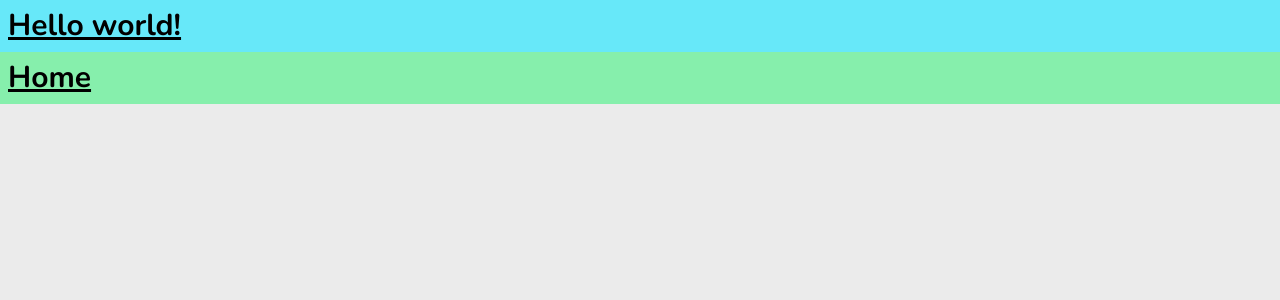
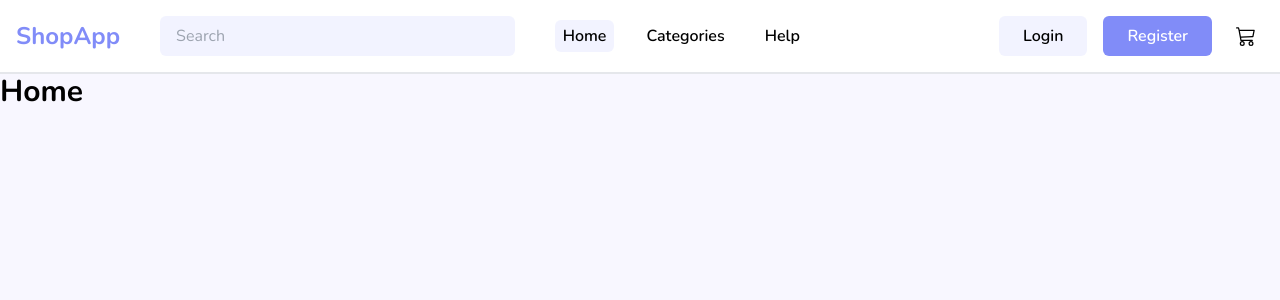
Before and after one commit to FlorNV/shop-api-react, a React (Vite) app: page / in a window 1280 px wide. Shown: the top 300 px of the page. Built offline with nearby package versions, Linux system fonts and the light colour scheme.

Commit message:
Crear un componente Navbar
Se ha creado y estilizado una barra de navegación que se ajusta al tamaño de diferentes dispositivos.

```diff
--- a/src/App.jsx
+++ b/src/App.jsx
@@ -1,4 +1,5 @@
 import { BrowserRouter, Routes, Route } from "react-router-dom";
+import { Navbar } from "./components/Navbar";
 import { Home } from "./pages/Home";
 import { Login } from "./pages/Login";
 import { Register } from "./pages/Register";
@@ -6,9 +7,7 @@ import { Register } from "./pages/Register";
 export const App = () => {
   return (
     <BrowserRouter>
-      <h1 className="text-3xl font-bold underline bg-cyan-300 p-2">
-        Hello world!
-      </h1>
+      <Navbar />
       <Routes>
         <Route path="/" element={<Home />} />
         <Route path="/login" element={<Login />} />
--- /dev/null
+++ b/src/components/Navbar.jsx
@@ -0,0 +1,100 @@
+import React, { useState } from "react";
+import { Link, NavLink } from "react-router-dom";
+import { FaBars, FaTimes } from "react-icons/fa";
+import { BsCart3, BsListTask, BsHeadphones } from "react-icons/bs";
+import { HiOutlineHome } from "react-icons/hi";
+
+export const Navbar = () => {
+  const [open, setOpen] = useState(false);
+
+  const activeLink = "text-black bg-indigo-400/10";
+  const noActiveLink = "text-black hover:text-indigo-400";
+  const link = " rounded-md px-2 py-1 font-semibold mt-2 lg:mt-0";
+
+  return (
+    <nav className="bg-white border-b-2 p-4">
+      <div className="flex flex-wrap items-center space-x-4 lg:space-x-10">
+        <div className="text-2xl font-bold text-indigo-400">
+          <Link to="/">ShopApp</Link>
+        </div>
+        <div className="flex-1">
+          <input
+            type="text"
+            placeholder="Search"
+            className="w-full px-4 py-2 bg-indigo-400/10 rounded-md focus:outline-none focus:bg-indigo-400/20"
+          />
+        </div>
+        <div
+          className="lg:hidden cursor-pointer text-black hover:text-indigo-400"
+          onClick={() => setOpen(!open)}
+        >
+          {!open ? <FaBars /> : <FaTimes />}
+        </div>
+        <div
+          className={`w-full lg:flex lg:w-auto flex flex-col lg:flex-row lg:flex-[2] justify-between ${
+            !open ? "hidden" : ""
+          }`}
+        >
+          <div className="flex flex-col lg:flex-row lg:items-center lg:space-x-6">
+            <NavLink
+              to="/"
+              className={({ isActive }) =>
+                (isActive ? activeLink : noActiveLink) + link
+              }
+            >
+              <HiOutlineHome className="inline text-2xl align-top mr-4 lg:hidden" />
+              Home
+            </NavLink>
+            <NavLink
+              to="/categories"
+              className={({ isActive }) =>
+                (isActive ? activeLink : noActiveLink) + link
+              }
+            >
+              <BsListTask className="inline text-2xl align-top mr-4 lg:hidden" />
+              Categories
+            </NavLink>
+            <NavLink
+              to="/help"
+              className={({ isActive }) =>
+                (isActive ? activeLink : noActiveLink) + link
+              }
+            >
+              <BsHeadphones className="inline text-2xl align-top mr-4 lg:hidden" />
+              Help
+            </NavLink>
+          </div>
+          <div className="flex flex-wrap items-center order-first lg:order-last">
+            <p className="lg:hidden w-full text-sm mr-2 my-4 text-center text-black">
+              <span className="font-bold">Welcome. </span>
+              <span className="">
+                Sign into your account to see your orders, favorites, etc.
+              </span>
+            </p>
+            <NavLink
+              to="/login"
+              className="flex-auto text-center bg-indigo-400/10 font-semibold hover:bg-indigo-400/20 transition-colors duration-200 rounded-md
+              px-6 py-2 mr-4"
+            >
+              Login
+            </NavLink>
+            <NavLink
+              to="/register"
+              className="flex-auto bg-indigo-400 text-center text-white font-semibold hover:bg-indigo-400/80 transition-colors duration-200 rounded-md px-6 py-2 mr-4"
+            >
+              Register
+            </NavLink>
+            <NavLink
+              to="/cart"
+              className={({ isActive }) =>
+                (isActive ? activeLink : noActiveLink) + " px-2 py-2 text-xl"
+              }
+            >
+              <BsCart3 />
+            </NavLink>
+          </div>
+        </div>
+      </div>
+    </nav>
+  );
+};
--- a/src/index.css
+++ b/src/index.css
@@ -7,5 +7,5 @@
 body {
   margin: 0;
   font-family: "Nunito", sans-serif;
-  background-color: #ebebeb;
+  background-color: #f8f7ff;
 }
--- a/src/pages/Home.jsx
+++ b/src/pages/Home.jsx
@@ -1,5 +1,3 @@
 export const Home = () => {
-  return (
-    <h1 className="text-3xl font-bold underline bg-green-300 p-2">Home</h1>
-  );
+  return <h1 className="text-3xl font-bold">Home</h1>;
 };
--- a/src/pages/Login.jsx
+++ b/src/pages/Login.jsx
@@ -1,5 +1,3 @@
 export const Login = () => {
-  return (
-    <h1 className="text-3xl font-bold underline bg-pink-300 p-2">Login</h1>
-  );
+  return <h1 className="text-3xl font-bold">Login</h1>;
 };
--- a/src/pages/Register.jsx
+++ b/src/pages/Register.jsx
@@ -1,5 +1,3 @@
 export const Register = () => {
-  return (
-    <h1 className="text-3xl font-bold underline bg-violet-300 p-2">Register</h1>
-  );
+  return <h1 className="text-3xl font-bold">Register</h1>;
 };
```
